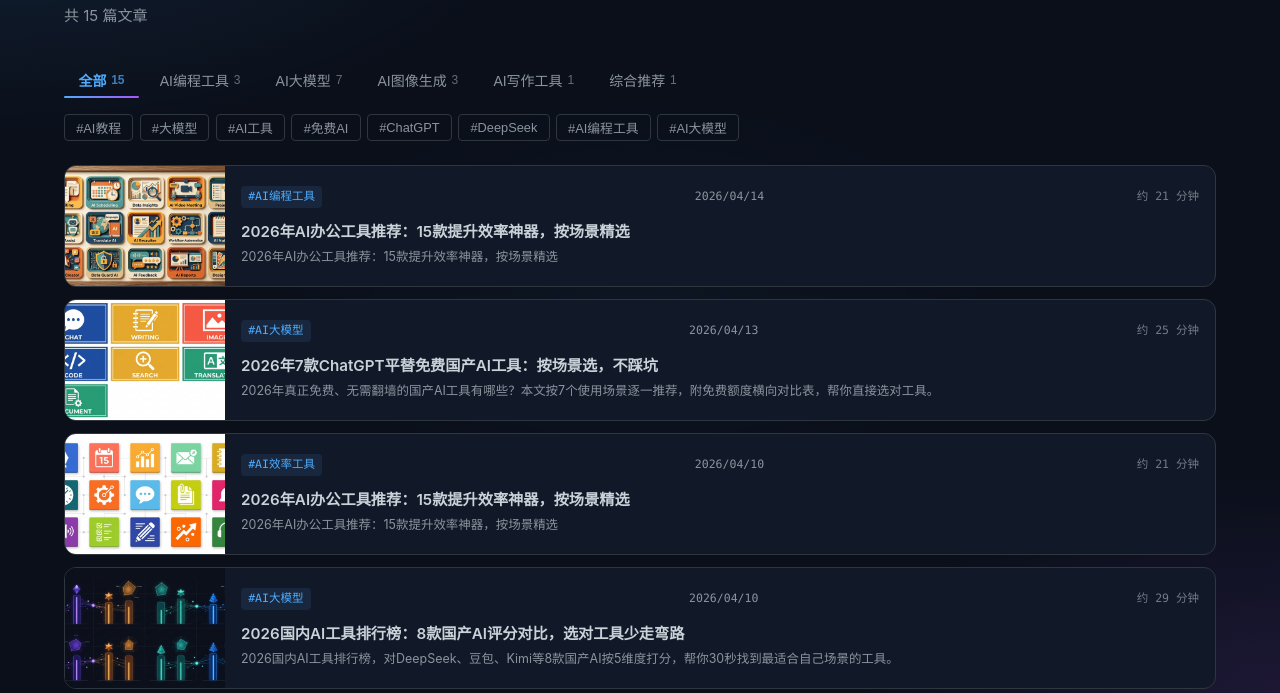
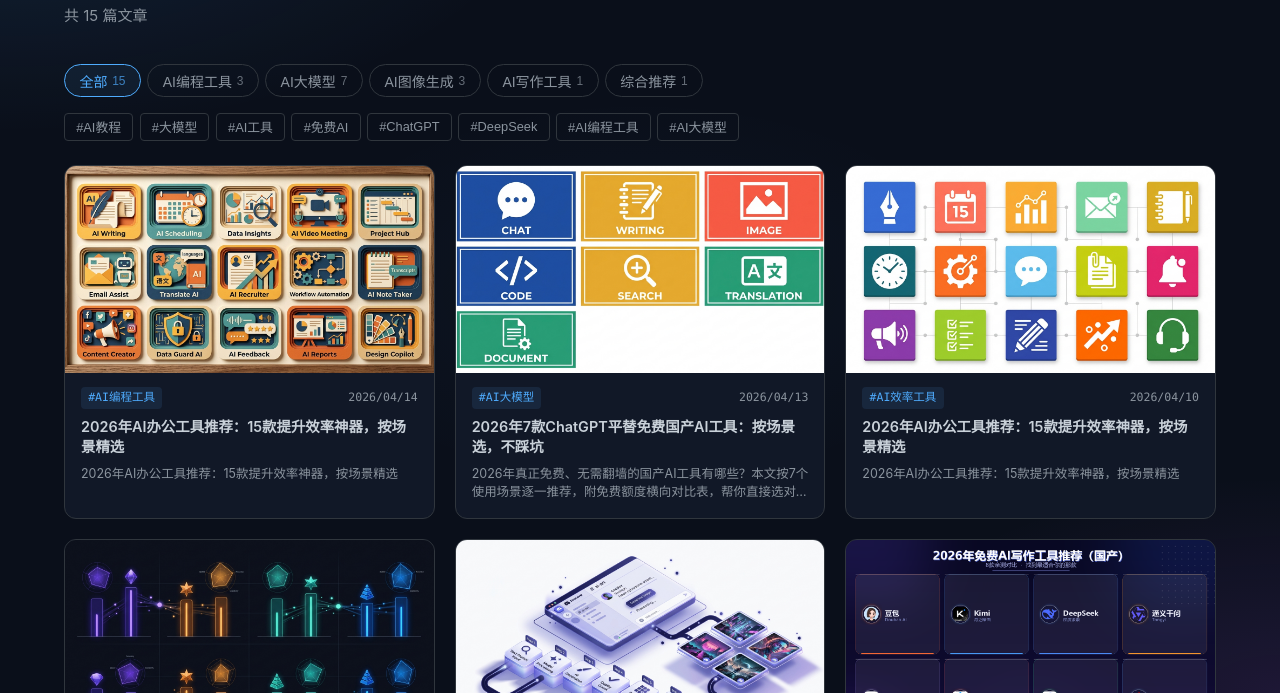
Before and after one commit to 2193824842-spec/ai-verse, an Astro site: page /ai-verse/zh/articles in a window 1280 px wide. Shown: the part 107-800 px from the top of the page. Built offline with nearby package versions, Linux system fonts and the light colour scheme; Astro itself is replaced by a stand-in of ours.

Commit message:
update zh articles: grid layout matching en version

```diff
--- a/src/pages/zh/articles/index.astro
+++ b/src/pages/zh/articles/index.astro
@@ -55,12 +55,6 @@
   return date.toLocaleDateString('zh-CN', { year: 'numeric', month: '2-digit', day: '2-digit' });
 }
 
-// 估算阅读时间：正文字数 / 300，最少 1 分钟
-function readingTime(body: string): number {
-  const len = (body ?? '').replace(/\s+/g, '').length;
-  return Math.max(1, Math.round(len / 300));
-}
-
 const groupedSlugs = Object.fromEntries(
   Object.entries(grouped).map(([k, v]) => [k, v.map(p => p.slug)])
 );
@@ -72,7 +66,6 @@
     summary: p.data.summary ?? '',
     cover: p.data.cover ?? '',
     href: `${base}/zh/posts/${p.slug}/`,
-    readingTime: readingTime(p.body ?? ''),
   }])
 );
 ---
@@ -150,7 +143,6 @@
               <div class="post-card-meta">
                 ${p.tags[0] ? `<span class="post-card-tag">#${p.tags[0]}</span>` : ''}
                 <span class="post-card-date">${p.date}</span>
-                <span class="post-card-reading">约 ${p.readingTime} 分钟</span>
               </div>
               <h3 class="post-card-title">${p.title}</h3>
               ${p.summary ? `<p class="post-card-summary">${p.summary}</p>` : ''}
@@ -178,183 +170,56 @@
 <style is:global>
   .page-desc { color: var(--text-dim); font-size: 0.9rem; margin-top: 0.2rem; }
 
-  /* ── 分类 Tab ── */
-  .cat-tabs {
-    display: flex;
-    flex-wrap: wrap;
-    gap: 0.4rem;
-    margin: 1.5rem 0 1rem;
+  .cat-tabs { display: flex; flex-wrap: wrap; gap: 0.4rem; margin: 1.5rem 0 1rem; }
+  .cat-tab {
+    display: flex; align-items: center; gap: 0.3rem;
+    padding: 0.35rem 0.9rem; border: 1px solid var(--border); border-radius: 999px;
+    background: none; font-size: 0.875rem; color: var(--text-dim); cursor: pointer;
+    transition: border-color 0.15s, color 0.15s, background 0.15s;
   }
-  .cat-tab {
-    position: relative;
-    display: flex;
-    align-items: center;
-    gap: 0.3rem;
-    padding: 0.35rem 0.9rem 0.5rem;
-    border: none;
-    border-radius: 0;
-    background: none;
-    font-size: 0.875rem;
-    color: var(--text-dim);
-    cursor: pointer;
-    transition: color 0.15s;
+  .cat-tab:hover, .cat-tab.active {
+    border-color: var(--accent); color: var(--accent); background: rgba(88,166,255,0.07);
   }
-  /* 渐变底线 — 默认透明 */
-  .cat-tab::after {
-    content: '';
-    position: absolute;
-    bottom: 0;
-    left: 0;
-    width: 100%;
-    height: 2px;
-    background: var(--gradient-primary, linear-gradient(135deg, #4FACFE 0%, #A855F7 100%));
-    opacity: 0;
-    transition: opacity 0.2s;
-    border-radius: 2px;
-  }
-  .cat-tab:hover { color: var(--accent); }
-  .cat-tab.active {
-    color: var(--accent);
-    font-weight: 600;
-  }
-  .cat-tab.active::after { opacity: 1; }
   .tab-count { font-size: 0.75rem; opacity: 0.7; }
 
-  /* ── 标签栏 ── */
-  .tag-bar {
-    display: flex;
-    flex-wrap: wrap;
-    gap: 0.4rem;
-    min-height: 1.5rem;
-    margin-bottom: 1.5rem;
-  }
+  .tag-bar { display: flex; flex-wrap: wrap; gap: 0.4rem; min-height: 1.5rem; margin-bottom: 1.5rem; }
   .tag-chip {
-    padding: 0.2rem 0.7rem;
-    border: 1px solid var(--border);
-    border-radius: 4px;
-    background: none;
-    font-size: 0.8rem;
-    color: var(--text-dim);
-    cursor: pointer;
+    padding: 0.2rem 0.7rem; border: 1px solid var(--border); border-radius: 4px;
+    background: none; font-size: 0.8rem; color: var(--text-dim); cursor: pointer;
     transition: border-color 0.15s, color 0.15s;
   }
-  .tag-chip:hover, .tag-chip.active {
-    border-color: var(--accent);
-    color: var(--accent);
+  .tag-chip:hover, .tag-chip.active { border-color: var(--accent); color: var(--accent); }
+
+  .post-list {
+    list-style: none; padding: 0;
+    display: grid; grid-template-columns: repeat(3, 1fr); gap: 1.25rem;
   }
-
-  /* ── 文章列表：横排卡片 ── */
-  .post-list {
-    list-style: none;
-    padding: 0;
-    display: flex;
-    flex-direction: column;
-    gap: 0.75rem;
-  }
+  @media (max-width: 860px) { .post-list { grid-template-columns: repeat(2, 1fr); } }
+  @media (max-width: 540px) { .post-list { grid-template-columns: 1fr; } }
 
   .post-card {
-    background: var(--bg-card);
-    border: 1px solid var(--border);
-    border-radius: 12px;
-    overflow: hidden;
-    transition: border-color 0.2s, transform 0.15s, box-shadow 0.2s;
+    background: var(--bg-card); border: 1px solid var(--border); border-radius: 12px;
+    overflow: hidden; transition: border-color 0.2s, transform 0.15s, box-shadow 0.2s;
   }
-  .post-card:hover {
-    border-color: var(--accent);
-    transform: translateY(-2px);
-    box-shadow: 0 6px 20px rgba(0,0,0,0.1);
-  }
-
-  /* 横排布局 */
-  .post-card-link {
-    display: flex;
-    flex-direction: row;
-    align-items: stretch;
-    height: 120px;
-    text-decoration: none;
-    color: inherit;
-  }
+  .post-card:hover { border-color: var(--accent); transform: translateY(-3px); box-shadow: 0 8px 24px rgba(0,0,0,0.12); }
+  .post-card-link { display: flex; flex-direction: column; height: 100%; text-decoration: none; color: inherit; }
   .post-card-link:hover { text-decoration: none; }
-
-  /* 封面：固定 160px 宽 */
-  .post-card-cover-wrap {
-    flex: 0 0 160px;
-    width: 160px;
-    height: 120px;
-    overflow: hidden;
-    background: var(--bg-card);
-  }
-  .post-card-cover {
-    width: 100%;
-    height: 100%;
-    object-fit: cover;
-    display: block;
-    transition: transform 0.3s;
-  }
-  .post-card:hover .post-card-cover { transform: scale(1.04); }
-  .post-card-cover--placeholder {
-    width: 100%;
-    height: 100%;
-    background: linear-gradient(135deg, var(--border) 0%, color-mix(in srgb, var(--border) 60%, transparent) 100%);
-  }
-
-  /* 文字区 */
-  .post-card-body {
-    flex: 1;
-    min-width: 0;
-    padding: 0.75rem 1rem;
-    display: flex;
-    flex-direction: column;
-    justify-content: center;
-    gap: 0.3rem;
-  }
-  .post-card-meta {
-    display: flex;
-    align-items: center;
-    gap: 0.5rem;
-    flex-wrap: wrap;
-  }
-  .post-card-tag {
-    font-size: 0.72rem;
-    color: var(--accent);
-    background: rgba(88,166,255,0.1);
-    border-radius: 4px;
-    padding: 0.1rem 0.45rem;
-  }
+  .post-card-cover-wrap { width: 100%; aspect-ratio: 16/9; overflow: hidden; background: var(--border); }
+  .post-card-cover { width: 100%; height: 100%; object-fit: cover; display: block; transition: transform 0.3s; }
+  .post-card:hover .post-card-cover { transform: scale(1.03); }
+  .post-card-cover--placeholder { width: 100%; height: 100%; background: var(--border); }
+  .post-card-body { padding: 0.85rem 1rem 1rem; display: flex; flex-direction: column; flex: 1; }
+  .post-card-meta { display: flex; align-items: center; gap: 0.5rem; margin-bottom: 0.45rem; }
+  .post-card-tag { font-size: 0.72rem; color: var(--accent); background: rgba(88,166,255,0.1); border-radius: 4px; padding: 0.1rem 0.45rem; }
   .post-card-date { font-size: 0.72rem; color: var(--text-dim); }
-  .post-card-reading {
-    font-size: 0.72rem;
-    color: var(--text-dim);
-    opacity: 0.8;
-  }
   .post-card-title {
-    font-size: 0.95rem;
-    font-weight: 600;
-    margin: 0;
-    color: var(--text);
-    line-height: 1.45;
-    display: -webkit-box;
-    -webkit-line-clamp: 2;
-    -webkit-box-orient: vertical;
-    overflow: hidden;
+    font-size: 0.9rem; font-weight: 600; margin: 0 0 0.4rem; color: var(--text); line-height: 1.45;
+    display: -webkit-box; -webkit-line-clamp: 2; -webkit-box-orient: vertical; overflow: hidden;
   }
   .post-card:hover .post-card-title { color: var(--accent); }
   .post-card-summary {
-    font-size: 0.78rem;
-    color: var(--text-dim);
-    line-height: 1.5;
-    display: -webkit-box;
-    -webkit-line-clamp: 1;
-    -webkit-box-orient: vertical;
-    overflow: hidden;
-    margin: 0;
+    font-size: 0.78rem; color: var(--text-dim); line-height: 1.5; margin: 0;
+    display: -webkit-box; -webkit-line-clamp: 2; -webkit-box-orient: vertical; overflow: hidden;
   }
-
-  /* 移动端：封面缩小 */
-  @media (max-width: 540px) {
-    .post-card-link { height: auto; min-height: 100px; }
-    .post-card-cover-wrap { flex: 0 0 110px; width: 110px; height: 100px; }
-  }
-
   .empty { padding: 2rem 0; color: var(--text-dim); font-size: 0.9rem; }
 </style>
```
